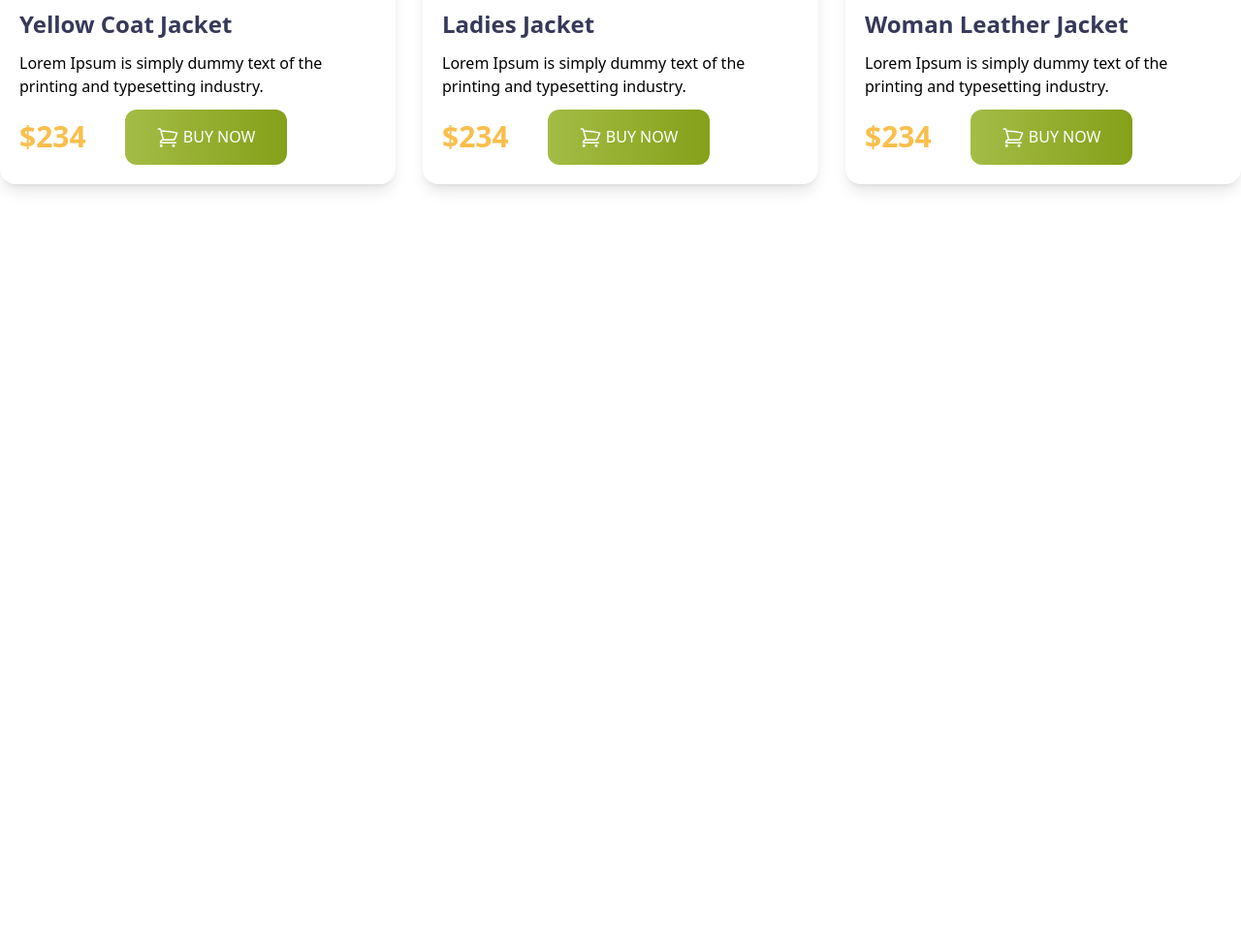
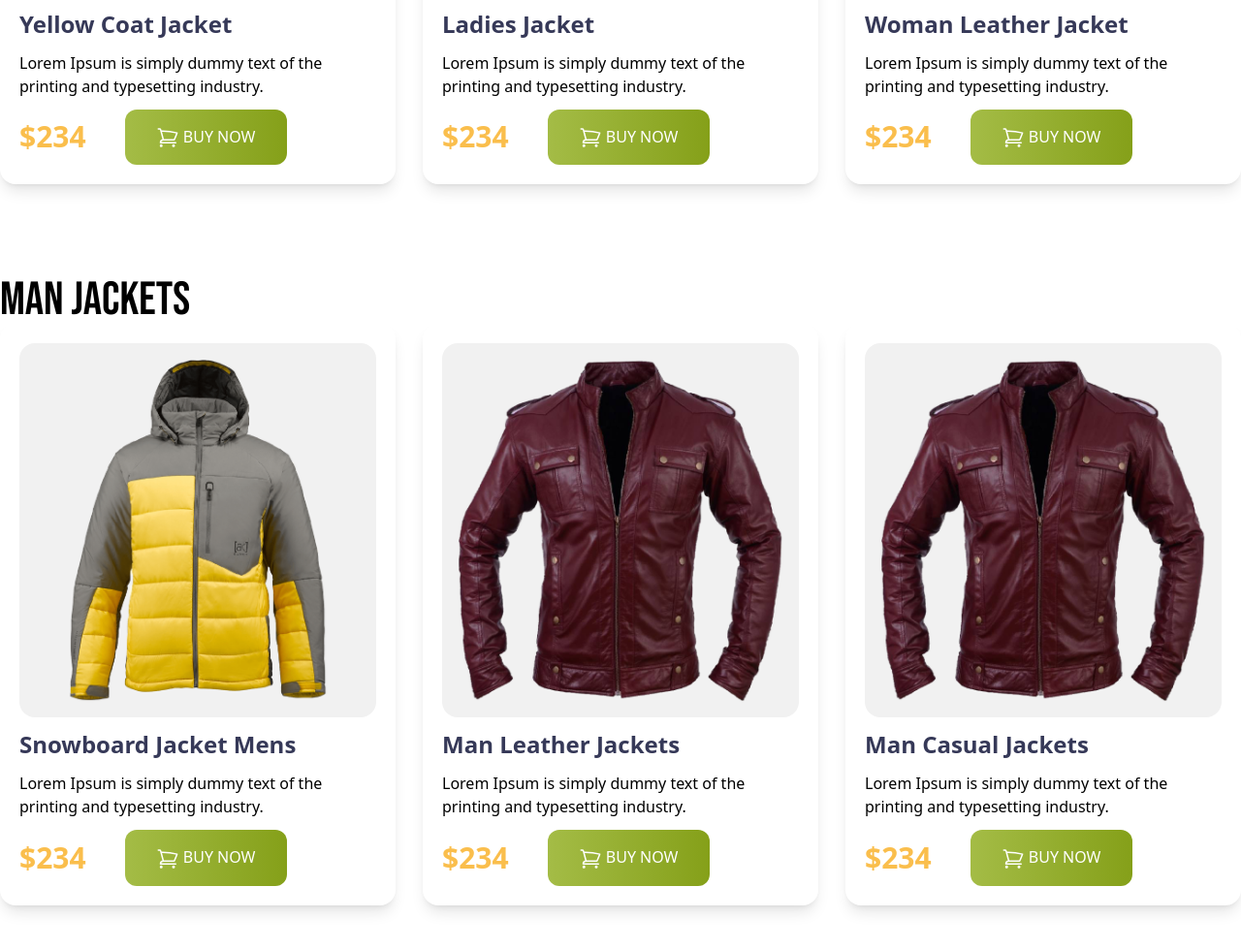
Before and after one commit to mdmonir-hossain/tailwind-project, a plain HTML site: page index.html in a window 1280 px wide. Shown: the part 1298-2278 px from the top of the page at 97% size. Before the commit the page ends 1536 px from the top, so only its background shows below. Drawn offline with nearby package versions, Linux system fonts and the light colour scheme.

Commit message:
man jackets

```diff
--- a/index.html
+++ b/index.html
@@ -114,6 +114,73 @@
             </div>
 
         </section>
+        <!-- man Jackets section  -->
+        <section class="py-12">
+            <h1 class="text-5xl font-bebas">man Jackets</h1>
+            <div class="font-roboto grid grid-cols-1 md:grid-cols-2 lg:grid-cols-3 gap-7">
+                <div class="space-y-3 shadow-lg rounded-2xl p-5">
+                    <div class="bg-[#F1F1F1] p-4 rounded-2xl">
+                        <img src="./images/jacket-4.png" alt="">
+                    </div>
+                    <h2 class="text-2xl font-bold text-[#363958]">Snowboard Jacket Mens </h2>
+                    <p>Lorem Ipsum is simply dummy text of the
+                        printing and typesetting industry.</p>
+                    <div class="flex gap-10  items-center">
+                        <h3 class="text-3xl font-black text-[#FABE4C]">$234</h3>
+                        <button
+                            class=" bg-gradient-to-r from-[#A4BC46] to-[#85A019] text-white rounded-xl px-8 py-4 uppercase font-medium ">
+                            <svg xmlns="http://www.w3.org/2000/svg" fill="none" viewBox="0 0 24 24" stroke-width="1.5"
+                                stroke="currentColor" class="w-6 h-6 inline">
+                                <path stroke-linecap="round" stroke-linejoin="round"
+                                    d="M2.25 3h1.386c.51 0 .955.343 1.087.835l.383 1.437M7.5 14.25a3 3 0 00-3 3h15.75m-12.75-3h11.218c1.121-2.3 2.1-4.684 2.924-7.138a60.114 60.114 0 00-16.536-1.84M7.5 14.25L5.106 5.272M6 20.25a.75.75 0 11-1.5 0 .75.75 0 011.5 0zm12.75 0a.75.75 0 11-1.5 0 .75.75 0 011.5 0z" />
+                            </svg>
+
+                            Buy Now</button>
+                    </div>
+                </div>
+                <div class="space-y-3 shadow-lg rounded-2xl p-5">
+                    <div class="bg-[#F1F1F1] p-4 rounded-2xl">
+                        <img src="./images/jacket-5.png" alt="">
+                    </div>
+                    <h2 class="text-2xl font-bold text-[#363958]">Man Leather Jackets </h2>
+                    <p>Lorem Ipsum is simply dummy text of the
+                        printing and typesetting industry.</p>
+                    <div class="flex gap-10  items-center">
+                        <h3 class="text-3xl font-black text-[#FABE4C]">$234</h3>
+                        <button
+                            class=" bg-gradient-to-r from-[#A4BC46] to-[#85A019] text-white rounded-xl px-8 py-4 uppercase font-medium ">
+                            <svg xmlns="http://www.w3.org/2000/svg" fill="none" viewBox="0 0 24 24" stroke-width="1.5"
+                                stroke="currentColor" class="w-6 h-6 inline">
+                                <path stroke-linecap="round" stroke-linejoin="round"
+                                    d="M2.25 3h1.386c.51 0 .955.343 1.087.835l.383 1.437M7.5 14.25a3 3 0 00-3 3h15.75m-12.75-3h11.218c1.121-2.3 2.1-4.684 2.924-7.138a60.114 60.114 0 00-16.536-1.84M7.5 14.25L5.106 5.272M6 20.25a.75.75 0 11-1.5 0 .75.75 0 011.5 0zm12.75 0a.75.75 0 11-1.5 0 .75.75 0 011.5 0z" />
+                            </svg>
+
+                            Buy Now</button>
+                    </div>
+                </div>
+                <div class="space-y-3 shadow-lg rounded-2xl p-5">
+                    <div class="bg-[#F1F1F1] p-4 rounded-2xl">
+                        <img src="./images/jacket-5.png" alt="">
+                    </div>
+                    <h2 class="text-2xl font-bold text-[#363958]">Man Casual Jackets </h2>
+                    <p>Lorem Ipsum is simply dummy text of the
+                        printing and typesetting industry.</p>
+                    <div class="flex gap-10  items-center">
+                        <h3 class="text-3xl font-black text-[#FABE4C]">$234</h3>
+                        <button
+                            class=" bg-gradient-to-r from-[#A4BC46] to-[#85A019] text-white rounded-xl px-8 py-4 uppercase font-medium ">
+                            <svg xmlns="http://www.w3.org/2000/svg" fill="none" viewBox="0 0 24 24" stroke-width="1.5"
+                                stroke="currentColor" class="w-6 h-6 inline">
+                                <path stroke-linecap="round" stroke-linejoin="round"
+                                    d="M2.25 3h1.386c.51 0 .955.343 1.087.835l.383 1.437M7.5 14.25a3 3 0 00-3 3h15.75m-12.75-3h11.218c1.121-2.3 2.1-4.684 2.924-7.138a60.114 60.114 0 00-16.536-1.84M7.5 14.25L5.106 5.272M6 20.25a.75.75 0 11-1.5 0 .75.75 0 011.5 0zm12.75 0a.75.75 0 11-1.5 0 .75.75 0 011.5 0z" />
+                            </svg>
+
+                            Buy Now</button>
+                    </div>
+                </div>
+            </div>
+
+        </section>
     </main>
     <footer></footer>
 </body>
```
